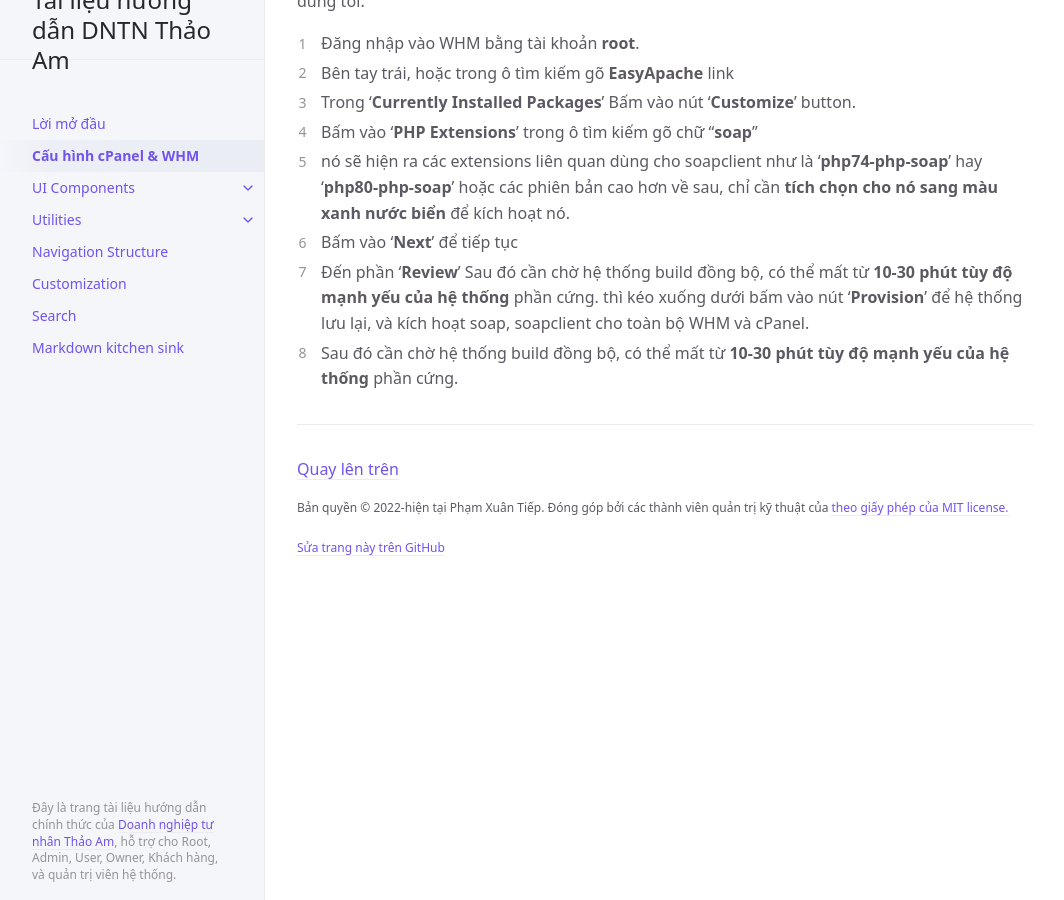
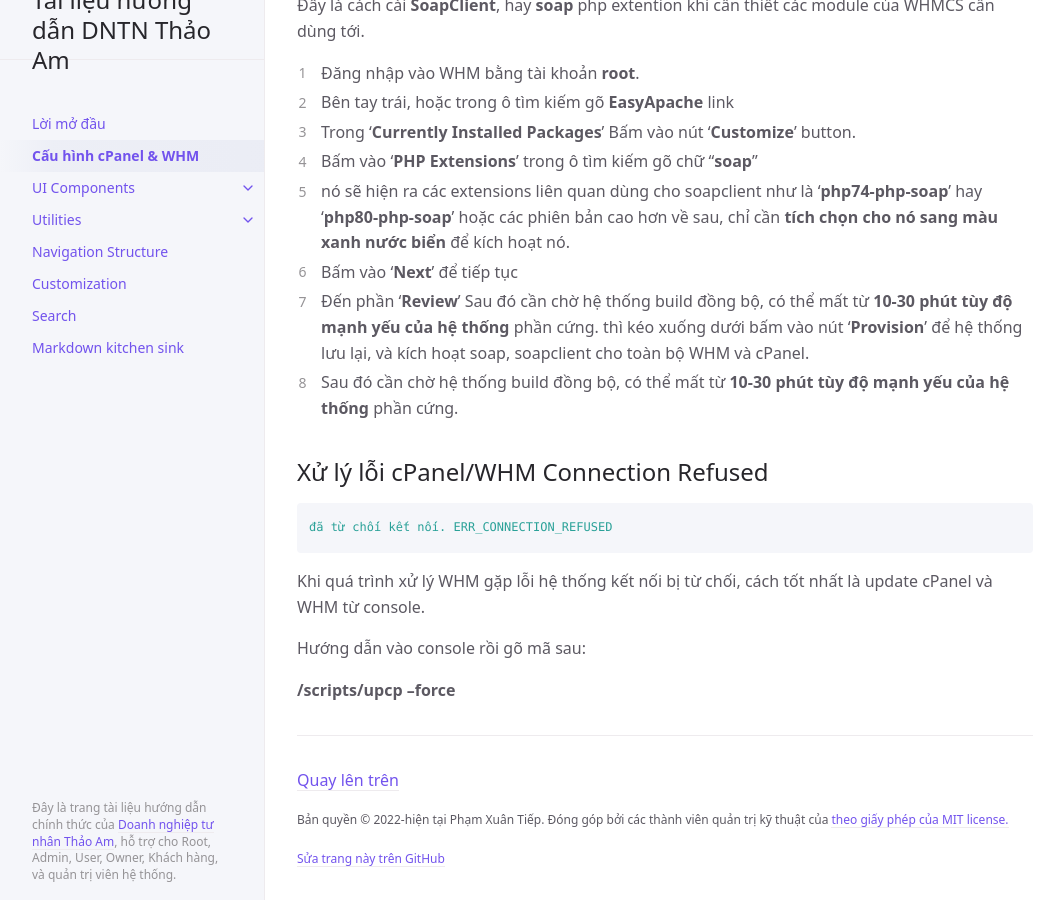
Before and after one commit to thaoam/documents, a Jekyll site: the page built from docs/configuration.md, in a window 1280 px wide and 900 px high, scrolled down 1673 px. Shown: the whole window, without its empty margins (107-1171 px from the left). Built offline with Jekyll 4.4.1, drawn with Linux system fonts in a browser that asks for light colours; some of the changed text lies outside the part shown.

Commit message:
Update configuration.md

````diff
--- a/docs/configuration.md
+++ b/docs/configuration.md
@@ -66,3 +66,13 @@ Your server does not support SOAPClient. Please install and activate it
 6. Bấm vào '**Next**' để tiếp tục
 7. Đến phần '**Review**' Sau đó cần chờ hệ thống build đồng bộ, có thể mất từ **10-30 phút tùy độ mạnh yếu của hệ thống** phần cứng. thì kéo xuống dưới bấm vào nút '**Provision**' để hệ thống lưu lại, và kích hoạt soap, soapclient cho toàn bộ WHM và cPanel.
 8. Sau đó cần chờ hệ thống build đồng bộ, có thể mất từ **10-30 phút tùy độ mạnh yếu của hệ thống** phần cứng.
+
+## Xử lý lỗi cPanel/WHM Connection Refused
+```yaml
+đã từ chối kết nối. ERR_CONNECTION_REFUSED
+```
+Khi quá trình xử lý WHM gặp lỗi hệ thống kết nối bị từ chối, cách tốt nhất là update cPanel và WHM từ console.
+
+Hướng dẫn vào console rồi gõ mã sau:
+
+**/scripts/upcp --force**
````
